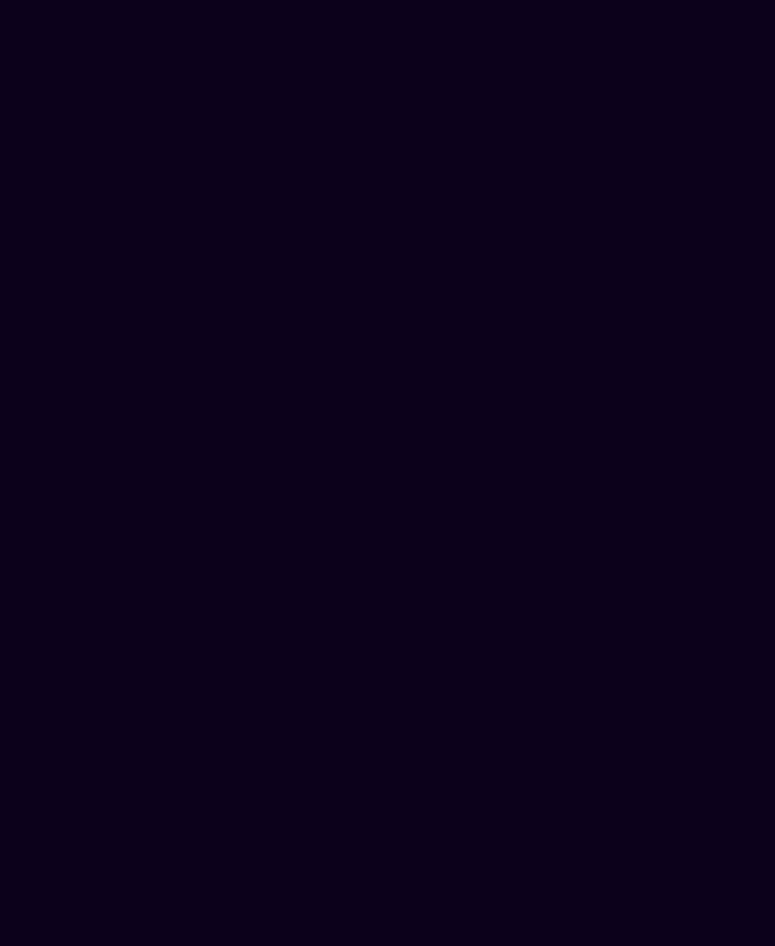
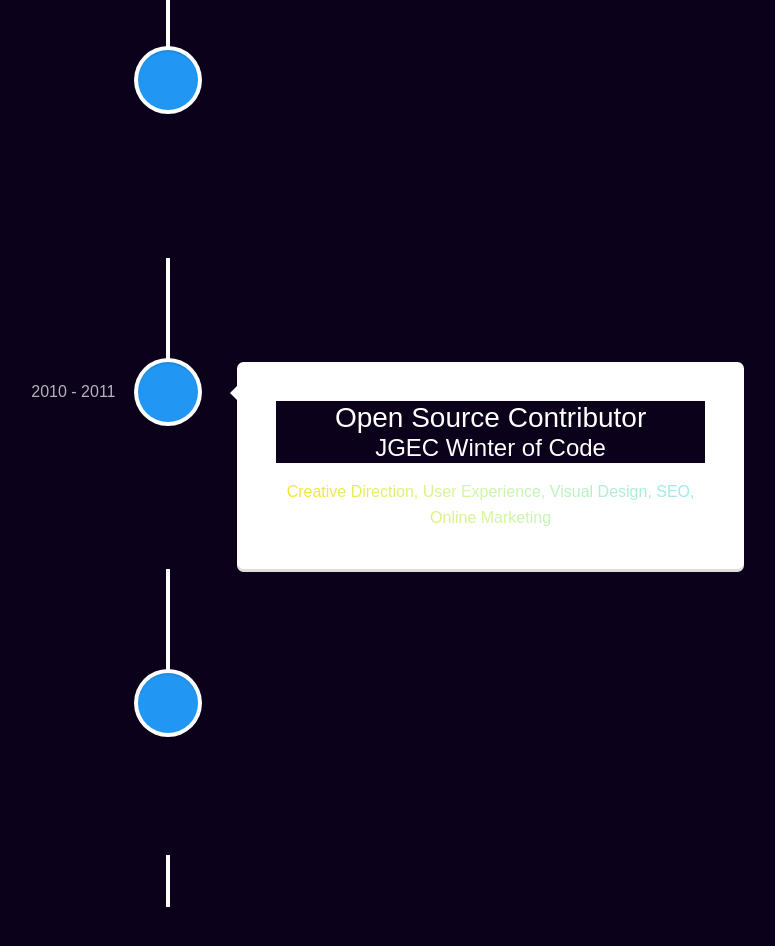
Before and after one commit to PurviSaini/purvi-saini, a React (Create React App) app: page / in a window 1280 px wide. Shown: the part 1780-2726 px from the top of the page, without its empty margins (472-1247 px from the left). Before the commit the page ends 1654 px from the top, so only its background shows below. Built offline with nearby package versions, Linux system fonts and the light colour scheme.

Commit message:
basic exp timeline structure

```diff
--- a/package.json
+++ b/package.json
@@ -10,6 +10,7 @@
     "react": "^18.2.0",
     "react-dom": "^18.2.0",
     "react-scripts": "5.0.1",
+    "react-vertical-timeline-component": "^3.6.0",
     "web-vitals": "^2.1.4"
   },
   "scripts": {
--- a/src/App.js
+++ b/src/App.js
@@ -3,7 +3,7 @@
 import Home from "./Components/Home"
 import Contact from "./Components/Contact"
 import Skills from "./Components/Skills"
-
+import Experience from './Components/Experience';
 function App() {
   return (
     <div className="App">
@@ -11,6 +11,7 @@
       <Home />
       <Contact />
       <Skills />
+      <Experience />
 
     </div>
   );
--- a/src/Components/Contact.js
+++ b/src/Components/Contact.js
@@ -1,7 +1,7 @@
 import "./Contact.css"
 function Contact(){
     return(
-        <div className=" my-1 contact container rounded d-flex justify-content-evenly flex-column align-items-end px-5" id="contact">
+        <div className=" my-5 contact container rounded d-flex justify-content-evenly flex-column align-items-end px-5" id="contact">
 
             <div className="container-fluid  d-flex justify-content-between wrapper">
                  <div className="social"> <i className="fa fa-map-marker" /> Based in: </div>
--- /dev/null
+++ b/src/Components/Experience.js
@@ -0,0 +1,52 @@
+import { VerticalTimeline, VerticalTimelineElement }  from 'react-vertical-timeline-component';
+import 'react-vertical-timeline-component/style.min.css';
+
+function Experience(){
+    return (
+        <div className="my-5">
+        <h1 id="experience">Experience</h1>
+
+        <VerticalTimeline>
+        <VerticalTimelineElement
+          className="vertical-timeline-element--work"
+          contentStyle={{ background: 'rgb(33, 150, 243)', color: '#fff' }}
+          contentArrowStyle={{ borderRight: '7px solid  rgb(33, 150, 243)' }}
+          date="2011 - present"
+          iconStyle={{ background: 'rgb(33, 150, 243)', color: '#fff' }}
+
+        >
+          <h3 className="vertical-timeline-element-title">Open Source Contributor</h3>
+          <h4 className="vertical-timeline-element-subtitle">Girl Script Summer of Code</h4>
+          <p>
+            Creative Direction, User Experience, Visual Design, Project Management, Team Leading
+          </p>
+        </VerticalTimelineElement>
+        <VerticalTimelineElement
+          className="vertical-timeline-element--work"
+          date="2010 - 2011"
+          iconStyle={{ background: 'rgb(33, 150, 243)', color: '#fff' }}
+
+        >
+          <h3 className="vertical-timeline-element-title">Open Source Contributor</h3>
+          <h4 className="vertical-timeline-element-subtitle">JGEC Winter of Code</h4>
+          <p>
+            Creative Direction, User Experience, Visual Design, SEO, Online Marketing
+          </p>
+        </VerticalTimelineElement>
+        <VerticalTimelineElement
+          className="vertical-timeline-element--work"
+          date="2008 - 2010"
+          iconStyle={{ background: 'rgb(33, 150, 243)', color: '#fff' }}
+
+        >
+          <h3 className="vertical-timeline-element-title">Open Source Contributor</h3>
+          <h4 className="vertical-timeline-element-subtitle">Hacktoberfest</h4>
+          <p>
+            User Experience, Visual Design
+          </p>
+        </VerticalTimelineElement>
+      </VerticalTimeline>
+    </div>
+    );
+}
+export default Experience;
```
Also changed, not shown: 1 other file (tests, documents, lock files or other folders).
